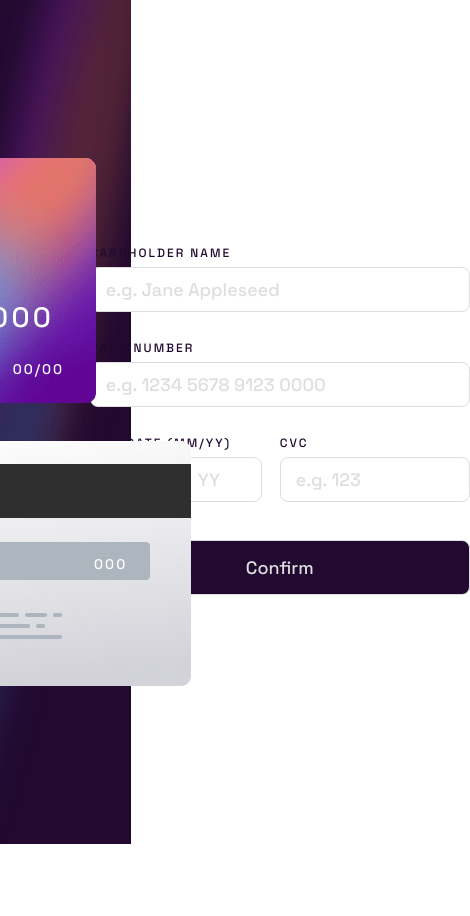
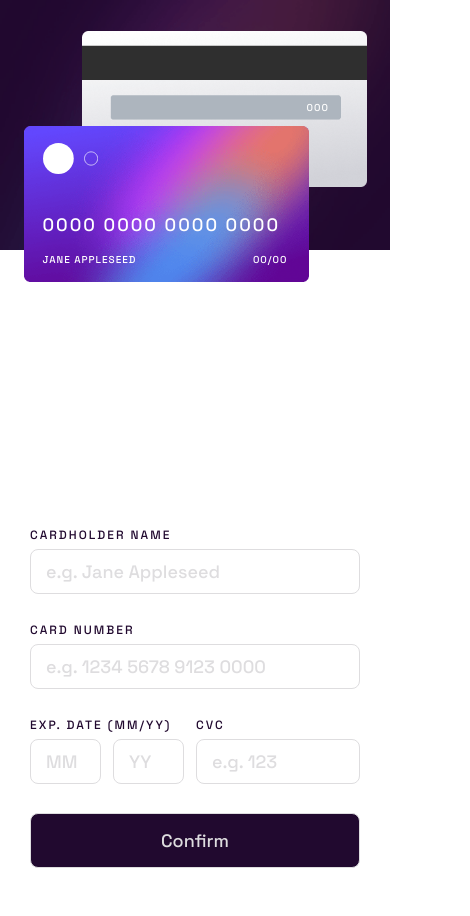
Before and after one commit to nefzina/interactive-card-details-form-main, a plain HTML site: page index.html in a window 390 px wide. Shown: the whole page, 470 px wide, since content can reach past the window. Before the commit the page ends 844 px from the top, so only its background shows below. Drawn offline with Linux system fonts and the light colour scheme.

Commit message:
mobile design

```diff
--- a/index.html
+++ b/index.html
@@ -16,7 +16,7 @@
     <section class="layer1">
       <div class="background">
         <picture>
-          <source srcset="./images/bg-main-mobile.png" media="(max-width: 375px)">
+          <source srcset="./images/bg-main-mobile.png" media="(max-width: 425px)">
           <source srcset="./images/bg-main-desktop.png" >
           <img src="./images/bg-main-desktop.png" alt>
         </picture>
--- a/script1.js
+++ b/script1.js
@@ -124,9 +124,7 @@ for(let i of elementsId){ validateData.call(i)}
 })
 
 const completeState = document.getElementsByClassName("confirmation")[0]
-console.log(completeState)
 completeState.addEventListener("submit", function(){
-
     completeState.style.display = "none"
     inputForm.style.display = "block"
 })
--- a/style13.css
+++ b/style13.css
@@ -78,7 +78,7 @@ input {
     background-clip: padding-box, border-box; /* white background stops at padding box and the gradient colors covers all the surface (border box), then it is visible only between padding border and box border*/
 }
 
-.layer1, #frontImg, #backImg { position: relative;}
+.layer1 { position: relative;}
 .cards {
     position: absolute;
     /*margin-left: 11vw;*/
@@ -89,6 +89,7 @@ input {
     flex-direction: column;
     align-items: flex-end;
     justify-content: center;
+    flex-wrap: wrap;
 }
 
 .cards p { color: hsl(0, 0%, 100%); font-size: 14px; letter-spacing: 2px;}
@@ -96,12 +97,13 @@ input {
     width: 447px;
     height: 245px;
     background: url(./images/bg-card-front.png) no-repeat;
-    margin: 0 95px 38px 0;
+    margin: 0 6.5vw 38px 0;  /*TO OPTIMIZE: responsive when width < 1024px*/
+    /*align-self: center;*/
 }
-#eglogo { padding: 29px 0 0 32px;}
-#egNumber { font-size: 28px; padding: 60px 0 25px 32px; letter-spacing: 3.3px;}
-#egName { padding: 0 0 26px 32px; text-transform: uppercase; float: left;}
-#egDate { float: right; padding-right: 32px;}
+#eglogo { margin: 29px 0 0 32px;}
+#egNumber { font-size: 28px; margin: 60px 0 25px 32px; letter-spacing: 3.3px;}
+#egName { margin: 0 0 26px 32px; text-transform: uppercase; float: left;}
+#egDate { float: right; margin-right: 32px;}
 
 .backCard {
     width: 447px;
@@ -109,7 +111,7 @@ input {
     background: url(./images/bg-card-back.png) no-repeat;
 }
 
-.backCard p { padding: 114px 0 0 350px;}
+#egCode { margin: 114px 0 0 350px;}
 
 .error {
     font-size: 12px;
@@ -140,3 +142,52 @@ input {
     font-size: 18px;
     margin-bottom: 33px;
 }
+
+@media screen and (max-width: 425px) {
+    * {
+        padding: 0;
+        margin: 0;
+        box-sizing: border-box;
+    }
+    .background img {
+        width: 100%;
+        height: 64%;
+        background-size: cover;
+        float: none;
+        display: block;
+    }
+    .formBox {
+        width: 100%;
+        float: none;
+        /*margin-top: 122px;*/
+    }
+    /*#form { margin-top: 50px;}*/
+    .cards {
+        top: 0;
+        left: calc(50% - (343px/2));
+        width: 343px;
+        height: 251px;
+        margin: 31px auto 0 auto;
+        flex-direction: column-reverse;
+        justify-content: flex-end;
+        align-items: flex-end;
+    }
+    input, .dateAndCode {
+        width: 330px; margin-left: auto; margin-right: auto;
+    }
+    #month, #year { width: 71px;}
+    #cvc {width: 164px;}
+
+    form, .confirmation {margin-left: auto; margin-right: auto; margin-top: 93px;}
+    .frontCard, .backCard { width: 285px; height: 156px; background-size: contain;}
+    .frontCard { margin: 0; position: absolute; top: 95px; left: 0;}
+    .backCard { margin-top: 0;}
+    #eglogo { width: 55px; margin: 17px 0 0 19px; padding: 0;}
+    #egNumber { font-size: 18px; margin: 34px 0 17px 19px; letter-spacing: 2px;}
+    #egName { margin-left: 19px;}
+    #egDate { margin-right: 21px;}
+    .cards p { font-size: 10px; letter-spacing: 1px;}
+    #egCode { margin: 70px 0 0 225px;}
+    #confirm { margin-bottom: 45px; margin-top: 5px;}
+    .confirmation { height: 374px;}
+}
```
